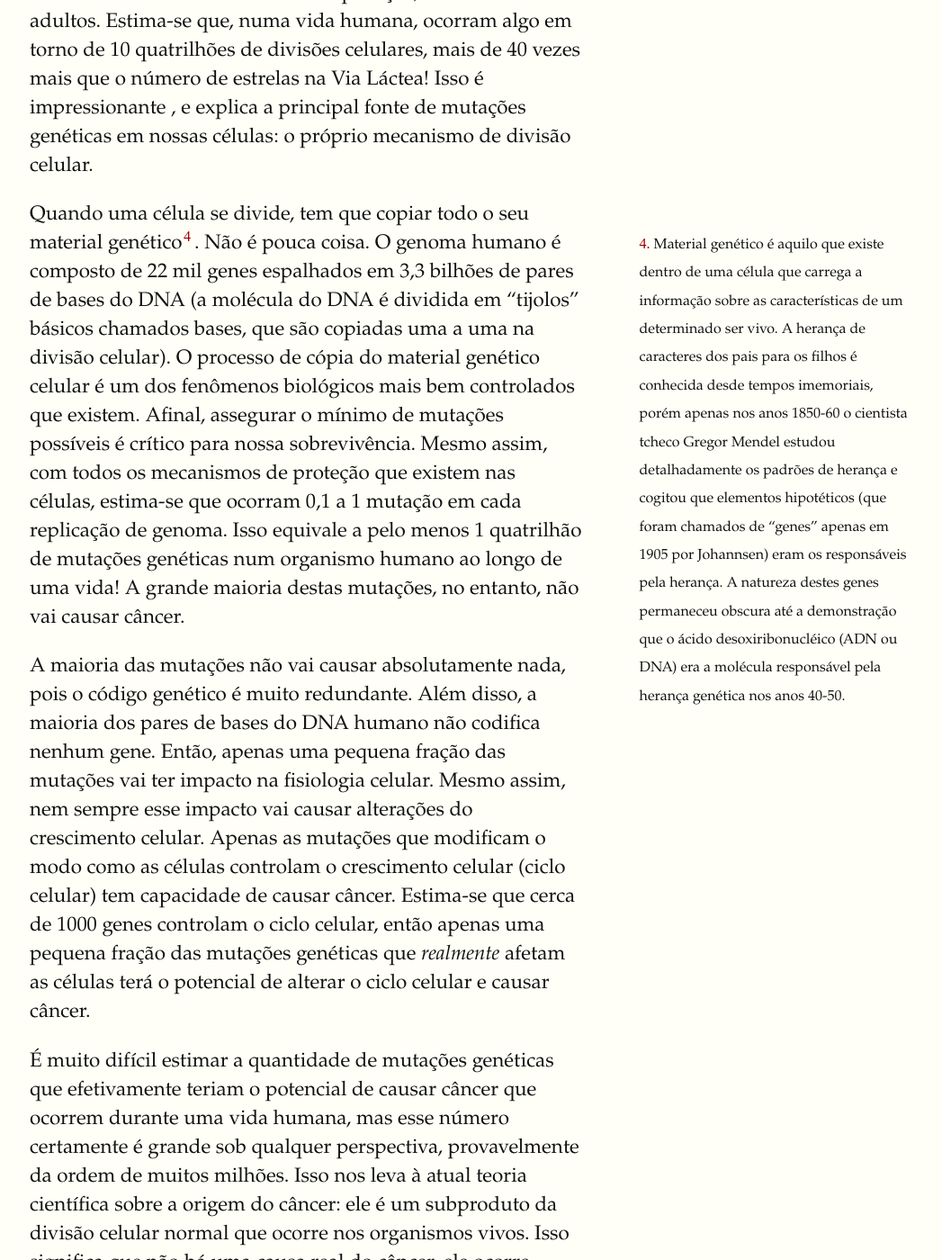
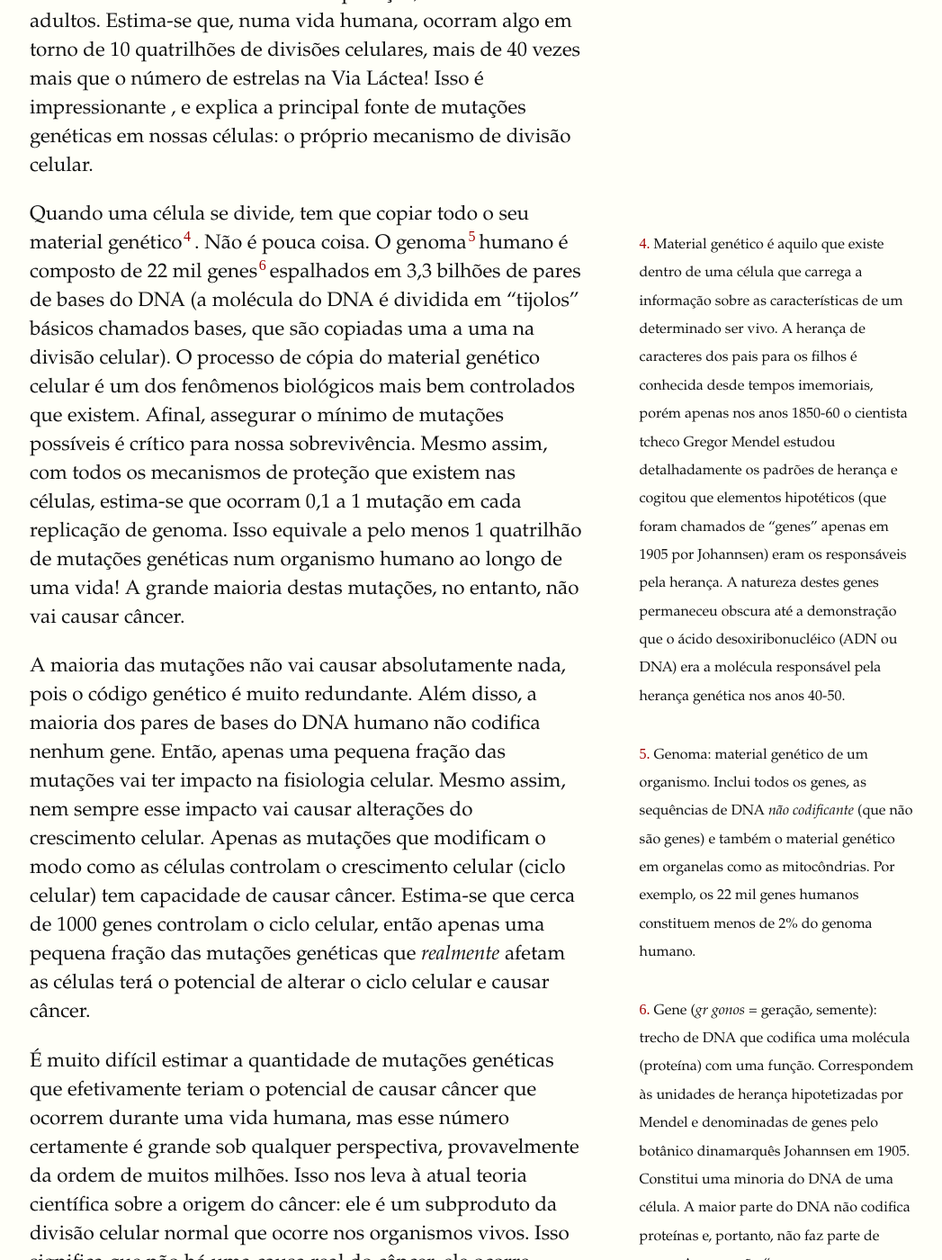
Before and after one commit to fhcflx/pharmakon, a Jekyll site: the page built from _posts/2017-03-01-O-que-e-o-cancer.markdown, in a window 1280 px wide and 1400 px high, scrolled down 2402 px. Shown: the whole window at 90% size, without its empty margins (127-1174 px from the left). Built offline with Jekyll 4.4.1, drawn with Linux system fonts in a browser that asks for light colours; comment, search, counter and statistics services are not loaded; some of the changed text lies outside the part shown.

Commit message:
mais notas laterais

```diff
--- /dev/null
+++ b/_includes/gene.html
@@ -0,0 +1,10 @@
+<label for="liquid" class="margin-toggle sidenote-number"></label>
+<input type="checkbox" id="liquid" class="margin-toggle"/>
+<span class="sidenote">Gene (_gr gonos_ = geração, semente): trecho de DNA que
+  codifica uma molécula (proteína) com uma função. Correspondem às unidades de herança
+  hipotetizadas por Mendel e denominadas de genes pelo botânico dinamarquês
+  Johannsen em 1905. Constitui uma minoria do DNA de uma célula. A maior parte do DNA
+  não codifica proteínas e, portanto, não faz parte de genes. A expressão "um gene,
+  uma proteína" resume o _dogma central da biologia_, de que a informação genética
+  é transferida (codificada) do DNA para o RNA e deste para uma proteína
+</span>
--- /dev/null
+++ b/_includes/genoma.html
@@ -0,0 +1,7 @@
+<label for="liquid" class="margin-toggle sidenote-number"></label>
+<input type="checkbox" id="liquid" class="margin-toggle"/>
+<span class="sidenote">Genoma: material genético de um organismo. Inclui todos os
+  genes, as sequências de DNA _não codificante_ (que não são genes) e também o
+  material genético em organelas como as mitocôndrias. Por exemplo, os 22 mil genes
+  humanos constituem menos de 2% do genoma humano.
+</span>
--- a/_posts/2017-03-01-O-que-e-o-cancer.markdown
+++ b/_posts/2017-03-01-O-que-e-o-cancer.markdown
@@ -23,7 +23,7 @@ Nossas células sanguíneas são renovadas a cada 120 dias, em média. A nossa p
 
 Isso significa que, apesar de mantermos nossa individualidade física e psíquica, na prática a cada dez anos, mais ou menos, nós “trocamos” de corpo (exceto os neurônios). Essa velocidade de renovação é maior na infância e diminui nos idosos. Nossas células, então, estão em constante estado de divisão e multiplicação, mesmo em adultos. Estima-se que, numa vida humana, ocorram algo em torno de 10 quatrilhões de divisões celulares, mais de 40 vezes mais que o número de estrelas na Via Láctea! Isso é impressionante , e explica a principal fonte de mutações genéticas em nossas células: o próprio mecanismo de divisão celular.
 
-Quando uma célula se divide, tem que copiar todo o seu material genético{% include mat_genetico.html %}. Não é pouca coisa. O genoma humano é composto de 22 mil genes espalhados em 3,3 bilhões de pares de bases do DNA (a molécula do DNA é dividida em “tijolos” básicos chamados bases, que são copiadas uma a uma na divisão celular). O processo de cópia do material genético celular é um dos fenômenos biológicos mais bem controlados que existem. Afinal, assegurar o mínimo de mutações possíveis é crítico para nossa sobrevivência. Mesmo assim, com todos os mecanismos de proteção que existem nas células, estima-se que ocorram 0,1 a 1 mutação em cada replicação de genoma. Isso equivale a pelo menos 1 quatrilhão de mutações genéticas num organismo humano ao longo de uma vida! A grande maioria destas mutações, no entanto, não vai causar câncer.
+Quando uma célula se divide, tem que copiar todo o seu material genético{% include mat_genetico.html %}. Não é pouca coisa. O genoma{% include genoma.html %} humano é composto de 22 mil genes{% include gene.html %} espalhados em 3,3 bilhões de pares de bases do DNA (a molécula do DNA é dividida em “tijolos” básicos chamados bases, que são copiadas uma a uma na divisão celular). O processo de cópia do material genético celular é um dos fenômenos biológicos mais bem controlados que existem. Afinal, assegurar o mínimo de mutações possíveis é crítico para nossa sobrevivência. Mesmo assim, com todos os mecanismos de proteção que existem nas células, estima-se que ocorram 0,1 a 1 mutação em cada replicação de genoma. Isso equivale a pelo menos 1 quatrilhão de mutações genéticas num organismo humano ao longo de uma vida! A grande maioria destas mutações, no entanto, não vai causar câncer.
 
 A maioria das mutações não vai causar absolutamente nada, pois o código genético é muito redundante. Além disso, a maioria dos pares de bases do DNA humano não codifica nenhum gene. Então, apenas uma pequena fração das mutações vai ter impacto na fisiologia celular. Mesmo assim, nem sempre esse impacto vai causar alterações do crescimento celular. Apenas as mutações que modificam o modo como as células controlam o crescimento celular (ciclo celular) tem capacidade de causar câncer. Estima-se que cerca de 1000 genes controlam o ciclo celular, então apenas uma pequena fração das mutações genéticas que _realmente_ afetam as células terá o potencial de alterar o ciclo celular e causar câncer.
 
```
